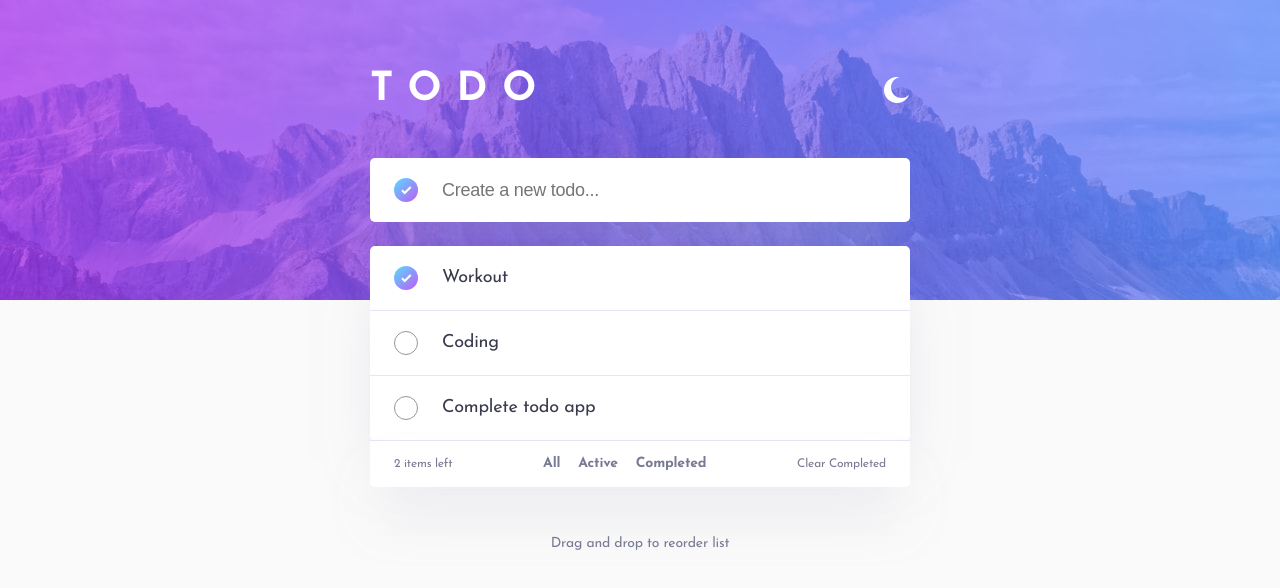
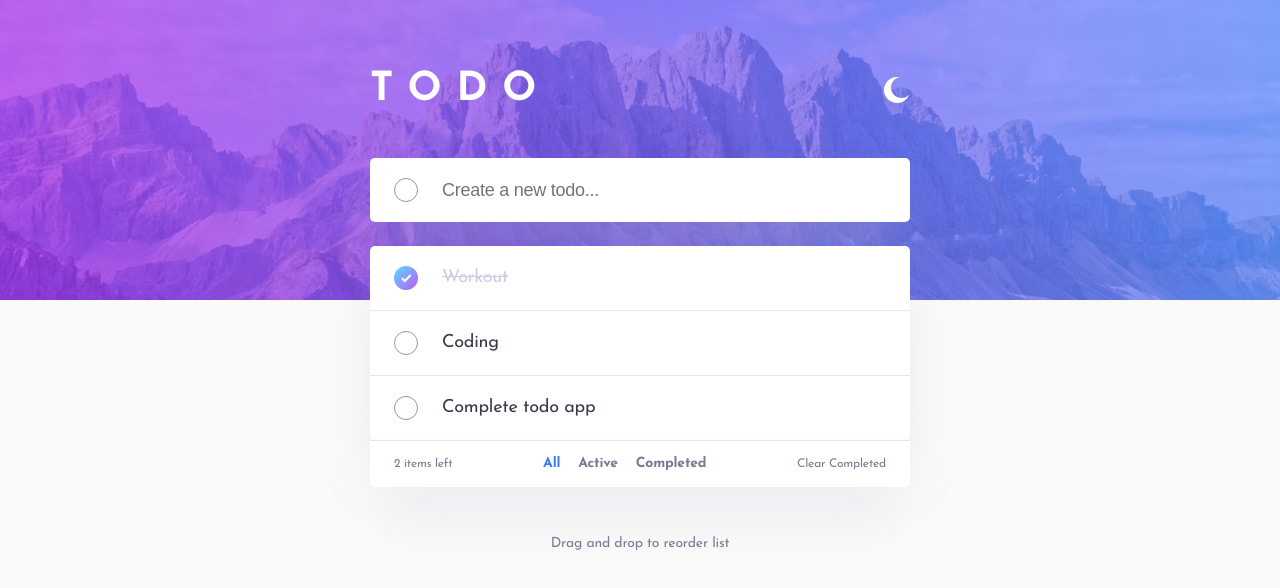
Before and after one commit to Lisviks/todo-app-frontendmentor, a Next.js app: page / in a window 1280 px wide. In both pictures the pointer is over the element 406 px from the left and 190 px from the top of the page. Shown: the top 588 px of the page. Built offline with nearby package versions, Linux system fonts and the light colour scheme.

Commit message:
active/hover scss

```diff
--- a/src/components/AddTodo.tsx
+++ b/src/components/AddTodo.tsx
@@ -3,7 +3,7 @@ import Checkbox from './Checkbox';
 export default function AddTodo() {
   return (
     <div className='input-field'>
-      <Checkbox checked={true} />
+      <Checkbox checked={false} />
       <input type='text' placeholder='Create a new todo...' />
     </div>
   );
--- a/src/components/Footer.tsx
+++ b/src/components/Footer.tsx
@@ -3,7 +3,7 @@ export default function Footer() {
     <div className='footer'>
       <div className='items-left'>2 items left</div>
       <ul className='view-list'>
-        <li>All</li>
+        <li className='current'>All</li>
         <li>Active</li>
         <li>Completed</li>
       </ul>
--- a/src/styles/globals.scss
+++ b/src/styles/globals.scss
@@ -77,10 +77,16 @@ header {
   }
 
   &.checked {
-    background: url('../../public/images/icon-check.svg'), $gradient;
-    background-repeat: no-repeat;
-    background-position: center;
+    background: url('../../public/images/icon-check.svg'), $gradient !important;
+    background-repeat: no-repeat !important;
+    background-position: center !important;
     border: none;
+  }
+
+  &:hover {
+    cursor: pointer;
+    background: linear-gradient(white, white) padding-box, $gradient border-box;
+    border-color: transparent;
   }
 }
 
@@ -111,6 +117,12 @@ header {
     top: 50%;
     left: 1.25rem;
     transform: translateY(-50%);
+
+    &:hover {
+      cursor: default;
+      background: unset;
+      border-color: #979797;
+    }
   }
 }
 
@@ -122,12 +134,21 @@ header {
   position: relative;
   z-index: 1;
 
+  .checkbox.checked ~ p {
+    color: $light-grayish-blue;
+    text-decoration: line-through;
+  }
+
   .list-item {
     display: flex;
     align-items: center;
     padding: 1rem 1.25rem;
     border-bottom: 1px solid $very-light-grayish-blue;
     position: relative;
+
+    &:hover {
+      cursor: pointer;
+    }
 
     p {
       font-weight: 400;
@@ -167,6 +188,11 @@ header {
     border-bottom-right-radius: 5px;
     box-shadow: 0px 35px 50px -15px rgba(194, 195, 214, 0.5);
     z-index: 2;
+
+    &:hover {
+      cursor: pointer;
+      color: $very-dark-grayish-blue;
+    }
   }
 
   .clear-completed {
@@ -194,6 +220,15 @@ header {
 
       &:last-child {
         margin-right: 0;
+      }
+
+      &.current {
+        color: $bright-blue !important;
+      }
+
+      &:hover {
+        cursor: pointer;
+        color: $very-dark-grayish-blue;
       }
     }
   }
```
